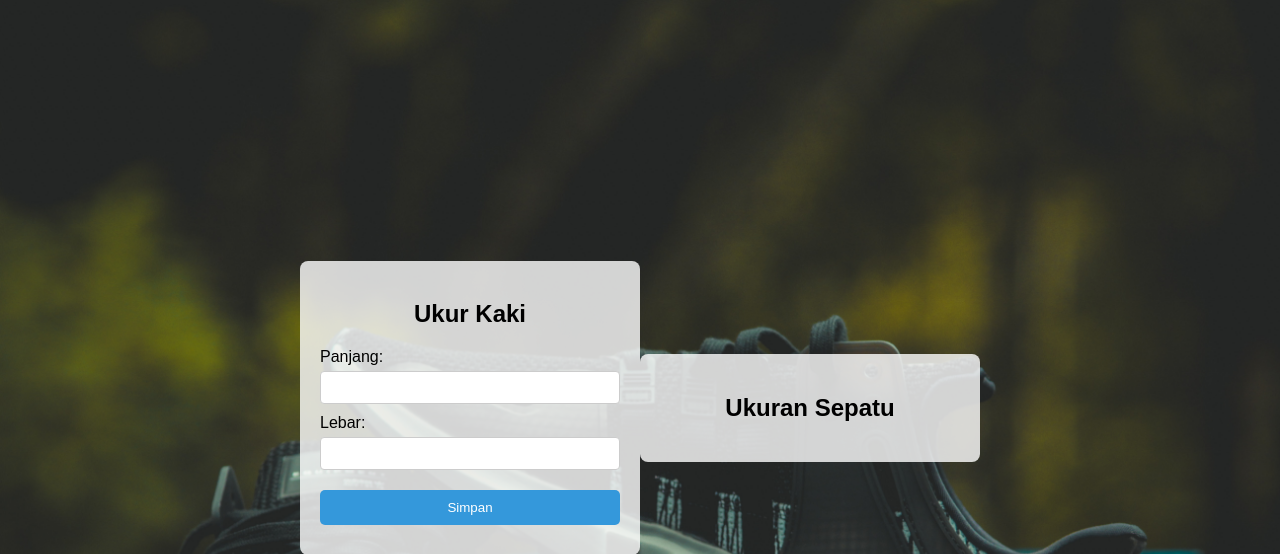
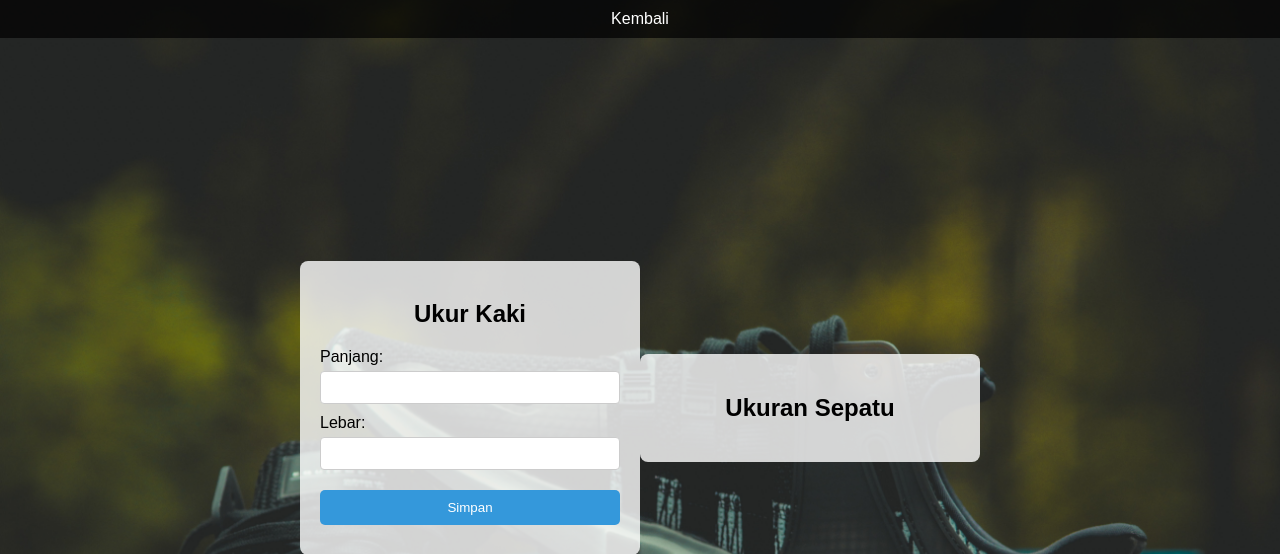
Before and after one commit to quenzvezda/Web-Ukur-Sepatu, a PHP site: page /ukur.php in a window 1280 px wide. Shown: the top 554 px of the page. Run offline with PHP 8.4, Linux system fonts and the light colour scheme.

Commit message:
add "kembali" to new navbar "ukur.php"

```diff
--- /dev/null
+++ b/includes/navbar-user.php
@@ -0,0 +1,5 @@
+<nav>
+    <ul>
+        <li><a href="../index.php">Kembali</a></li>
+    </ul>
+</nav>
--- a/ukur.php
+++ b/ukur.php
@@ -65,6 +65,7 @@ $shoeSize = isset($panjang) ? getShoeSize($panjang) : null;
     <link rel="stylesheet" href="resource/main.css">
 </head>
 <body>
+    <?php include 'includes/navbar-user.php'; ?>
     <div class="container">
         <h2>Ukur Kaki</h2>
         <?php if ($message): ?>
```
